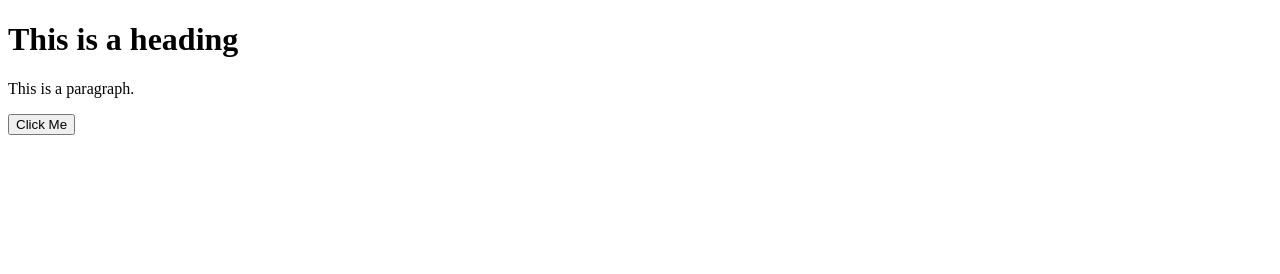
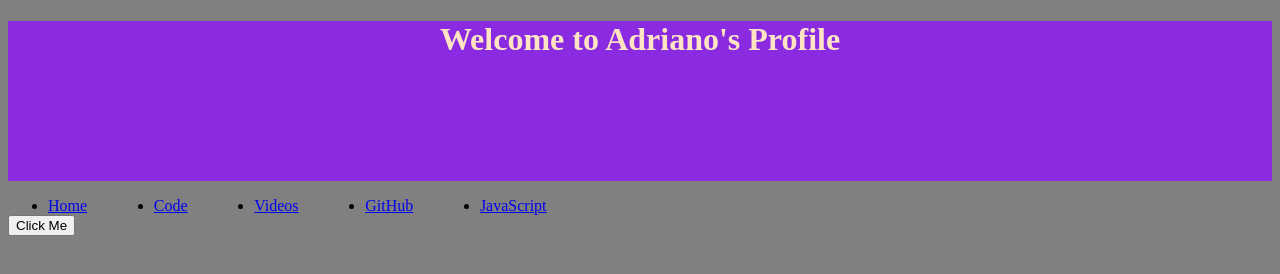
Before and after one commit to adrian625/Adriano.github.io, a plain HTML site: page index.html in a window 1280 px wide. Drawn offline with Linux system fonts and the light colour scheme.

Commit message:
adding Styles

```diff
--- /dev/null
+++ b/Styles/styles.css
@@ -0,0 +1,26 @@
+body{
+    background: gray;
+    height: 300pt;
+    width: auto;
+    border-color: brown;
+    border-width: 30pt;
+}
+.Div-Title{
+    background-color: blueviolet;
+    margin-left: auto;
+    margin-right: auto;
+    height: 10em;
+}
+.Title-Intro{
+    color: bisque;
+    text-align: center;
+    font-size: auto;
+}
+.Main-Nav{
+    background-color: blueviolet
+
+}
+li{
+    float: left;
+    margin-right: 50pt;
+}
--- a/index.html
+++ b/index.html
@@ -2,13 +2,35 @@
 <html>
 
 <head>
-    <title>HTML Tutorial</title>
+    <title>Adriano's Portfolio</title>
     <script src="Scripts/script.js"></script>
+    <link rel="stylesheet" href="Styles/styles.css">
 </head>
 
 <body>
-    <h1>This is a heading</h1>
-    <p>This is a paragraph.</p>
+    <div class="Div-Title-Nav" id="navTitleDiv">
+        <div class="Div-Title" id="titleDiv">
+            <h1 class="Title-Intro" id="introTitle">
+                Welcome to Adriano's Profile
+            </h1>
+        </div>
+        <nav class="Main-Nav" id="navMain">
+            <ul class="navButtons" id="buttonNav">
+                <li><a href="#">Home</a></li>
+                <li><a href="#">Code</a></li>
+                <li><a href="#">Videos</a></li>
+                <li><a href="#">GitHub</a></li>
+                <li><a href="#">JavaScript</a></li>
+            </ul>
+        </nav>
+    </div>
+    <br>
+    <div class="Div-Intro" id="introDiv">
+
+
+    </div>
+
+
     <button onclick="runCode()">Click Me</button>
 </body>
 
```
